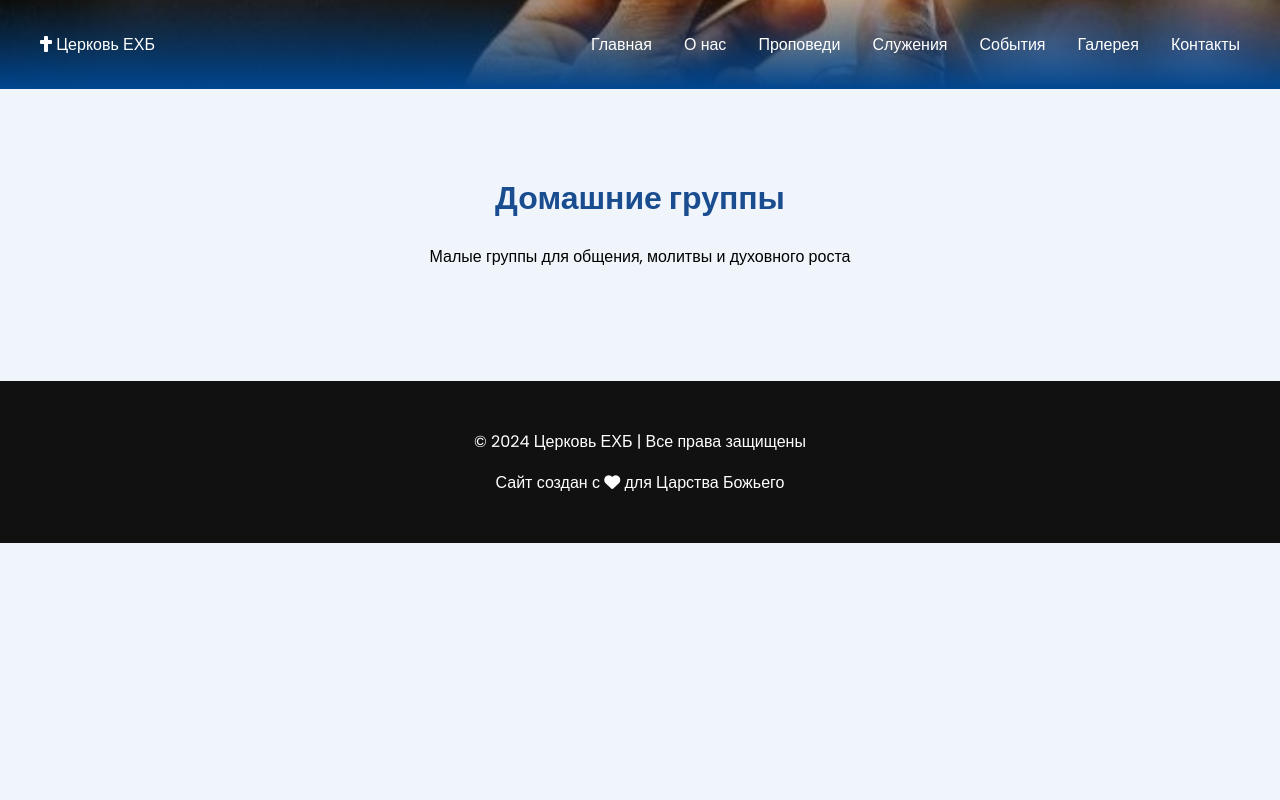
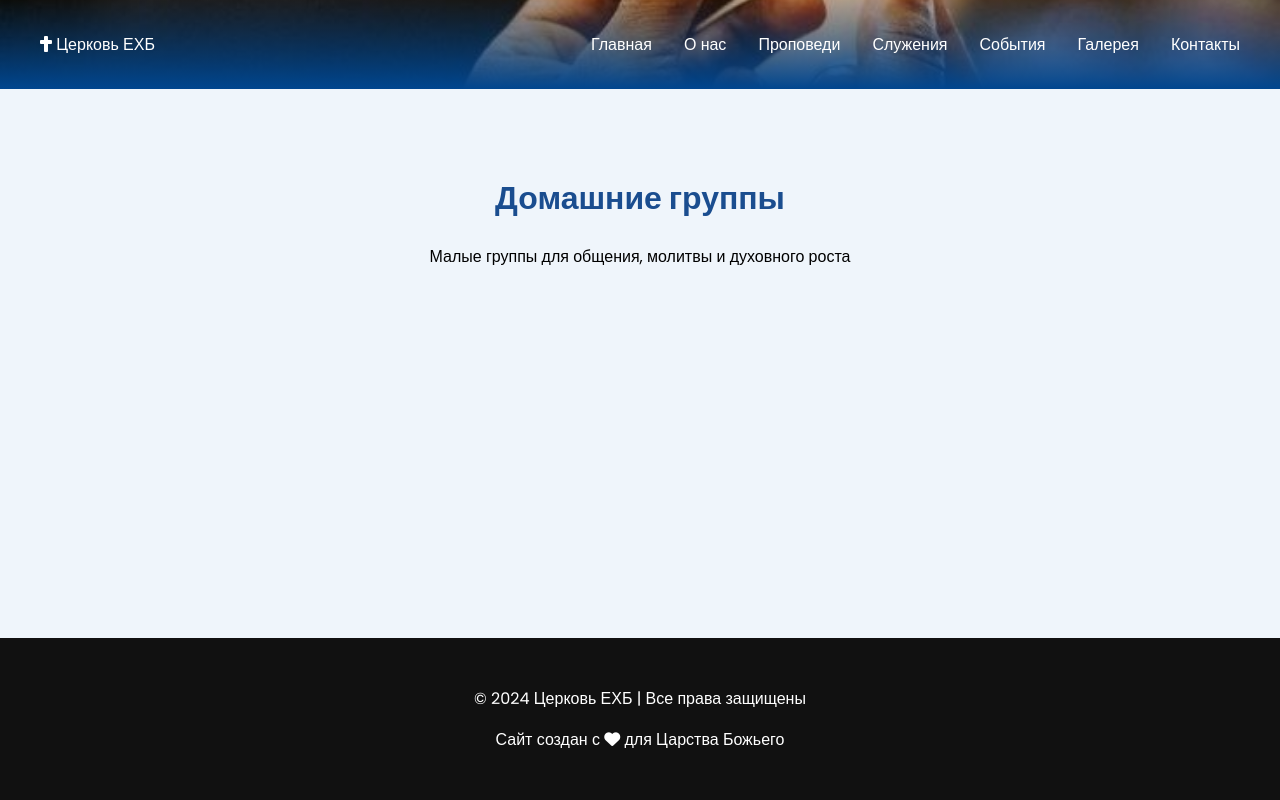
Before and after one commit to Fox216540/web_church, a Django app: template church/main/templates/main/home_groups.html in a window 1280 px wide. Run offline with Django 5.2, Linux system fonts and the light colour scheme; the template is opened without the code that fills it, so the values that code supplies are empty.

Commit message:
Обновил стили для блоков

```diff
--- a/church/main/static/main/css/home_groups.css
+++ b/church/main/static/main/css/home_groups.css
@@ -1,7 +1,16 @@
+/* === BASE LAYOUT (ОБЯЗАТЕЛЬНО) === */
+html, body {
+    height: 100%;
+}
+
 body {
     margin: 0;
     font-family: Poppins, sans-serif;
     background: var(--light-blue);
+
+    min-height: 100vh;
+    display: flex;
+    flex-direction: column;
 }
 
 /* HEADER */
@@ -21,6 +30,11 @@ body {
 
 .page-header h1 {
     color: var(--primary-blue);
+}
+
+/* ОСНОВНОЙ КОНТЕНТ (растягивает страницу) */
+main {
+    flex: 1;
 }
 
 /* GRID */
@@ -79,6 +93,7 @@ body {
     font-size: .9rem;
 }
 
+/* FOOTER */
 .footer {
     background: #111;
     color: white;
```
Also changed, not shown: church/main/static/main/css/index.css (+19 -6 lines). Lines whose indentation alone changed are shown as unchanged.
